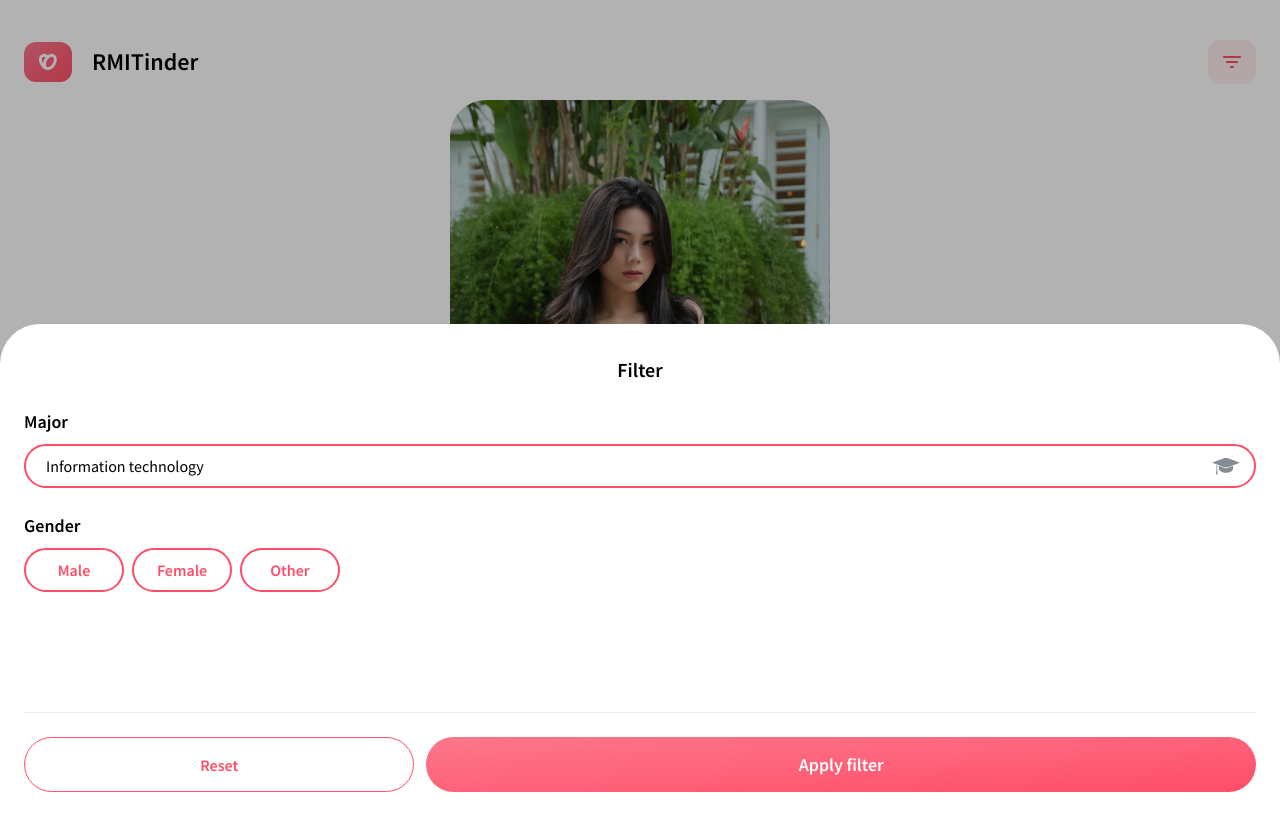
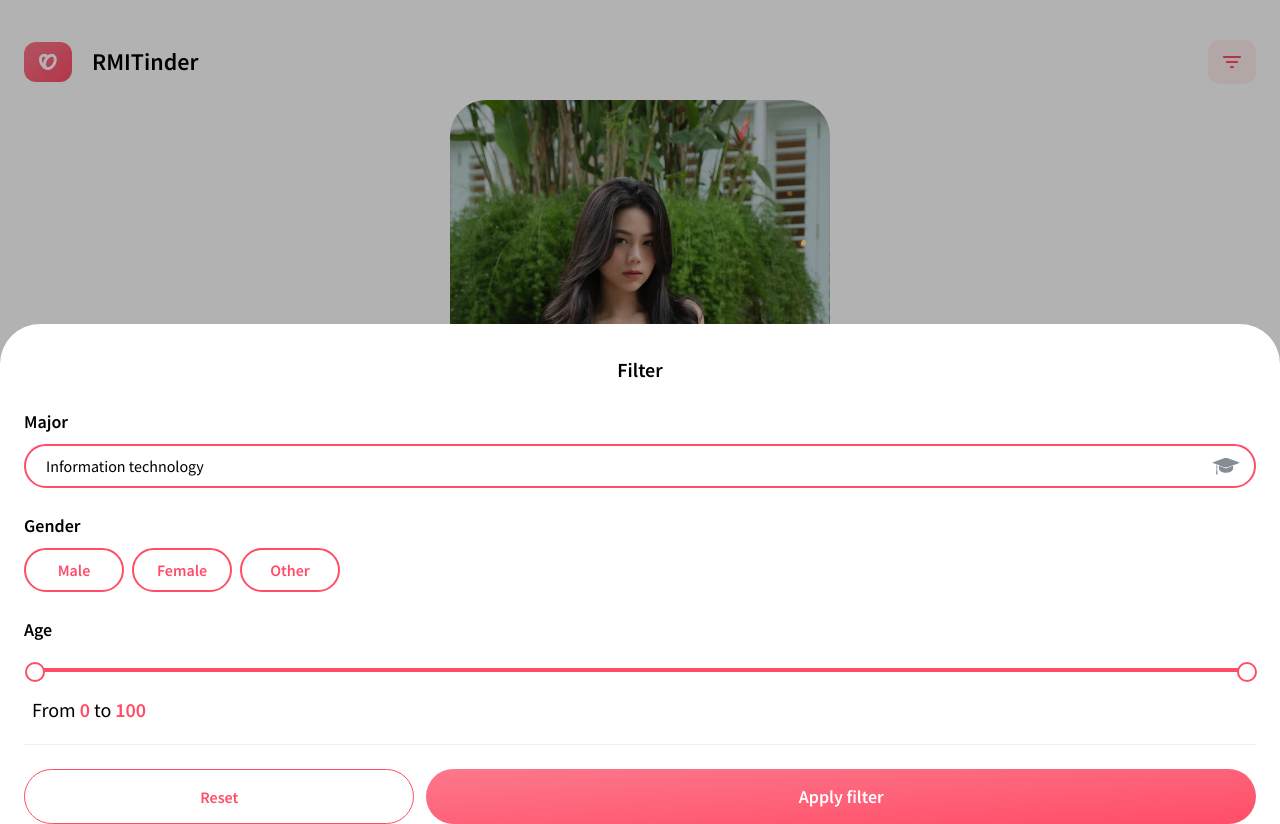
Before and after one commit to b1amage/further-web-front-end, a React (Create React App) app: page / in a window 1280 px wide. Both pictures are taken after a click on the button 1232 px from the left and 62 px from the top of the page. Built offline with nearby package versions, Linux system fonts and the light colour scheme.

Commit message:
update slider

```diff
--- a/src/components/filter/AgeFilter.js
+++ b/src/components/filter/AgeFilter.js
@@ -1,4 +1,5 @@
 import React from "react";
+import Slider from "../utilities/Slider";
 
 const AgeFilter = () => {
 	return (
@@ -7,26 +8,7 @@ const AgeFilter = () => {
 				Age
 			</label>
 
-			<div>
-				<input
-					type="range"
-					name="age"
-					id="age"
-					min="0"
-					max="50"
-					step="1"
-					className="w-1/2 rounded-none appearance-none age bg-gray"
-				/>
-				<input
-					type="range"
-					name="age"
-					id="age"
-					min="51"
-					max="100"
-					step="1"
-					className="w-1/2 -translate-x-1 rounded-none appearance-none age bg-gray"
-				/>
-			</div>
+			<Slider />
 		</div>
 	);
 };
--- a/src/components/filter/FilterModal.js
+++ b/src/components/filter/FilterModal.js
@@ -1,7 +1,7 @@
 import React from "react";
 import ReactDOM from "react-dom";
 
-// import AgeFilter from "./AgeFilter";
+import AgeFilter from "./AgeFilter";
 import GenderFilter from "./GenderFilter";
 import MajorFilter from "./MajorFilter";
 
@@ -21,7 +21,7 @@ const FilterModal = ({ onClick }) => {
 
 					<GenderFilter />
 
-					{/* <AgeFilter /> */}
+					<AgeFilter />
 				</div>
 
 				<div className="flex items-center pt-6 space-x-3 border-t border-gray">
--- a/src/components/navbar/NavButton.js
+++ b/src/components/navbar/NavButton.js
@@ -8,7 +8,7 @@ const NavButton = ({ isActive, className, children, onClick }) => {
 				isActive
 					? "bg-gradient-to-br from-primary-50 to-primary-100 text-white"
 					: "bg-primary-100 bg-opacity-10 text-primary-100"
-			}  px-2 py-3 rounded-xl min-w-[48px] min-h-[40px] flex items-center justify-center border-none outline-none ${className}`}
+			}  px-2 py-3 rounded-xl min-w-[48px] min-h-[40px] flex items-center justify-center border-none outline-none ${className} z-[60]`}
 		>
 			{children}
 		</button>
--- /dev/null
+++ b/src/components/utilities/Slider.js
@@ -0,0 +1,119 @@
+import React, { useState, useRef } from "react";
+import "./Slider.scss";
+
+const Slider = () => {
+	const [min, setMin] = useState(0);
+	const [max, setMax] = useState(100);
+	const minRef = useRef();
+	const maxRef = useRef();
+	const lineRef = useRef();
+
+	return (
+		<>
+			<div className="range-slide">
+				<div className="slide">
+					<div
+						className="line"
+						id="line"
+						style={{ left: "0", right: "0" }}
+					></div>
+					<span
+						className="thumb"
+						id="thumbMin"
+						style={{ left: "0" }}
+						ref={minRef}
+					></span>
+					<span
+						className="thumb"
+						id="thumbMax"
+						style={{ left: "100%" }}
+						ref={maxRef}
+					></span>
+				</div>
+				<input
+					className="input"
+					id="rangeMin"
+					type="range"
+					max="100"
+					min="0"
+					step="1"
+					value={min}
+					onChange={(e) => {
+						const newValue = parseInt(e.target.value);
+						if (newValue > max) return;
+						setMin(newValue);
+
+						minRef.current.style.left = min + "%";
+						lineRef.current.style.left = min + "%";
+						lineRef.current.style.right = max - min + "%";
+					}}
+				/>
+				<input
+					className="input"
+					id="rangeMax"
+					type="range"
+					max="100"
+					min="0"
+					step="1"
+					value={max}
+					onChange={(e) => {
+						const newValue = parseInt(e.target.value);
+						if (newValue < min) return;
+						setMax(newValue);
+
+						maxRef.current.style.left = max + "%";
+						lineRef.current.style.left = min + "%";
+						lineRef.current.style.right = 100 - max + "%";
+					}}
+				/>
+			</div>
+			<div className="m-2 text-xl">
+				<span>
+					From{" "}
+					<span className="font-semibold text-primary-100">
+						{min}
+					</span>{" "}
+				</span>
+				<span>
+					to{" "}
+					<span className="font-semibold text-primary-100">
+						{max}
+					</span>
+				</span>
+			</div>
+		</>
+	);
+};
+
+/**
+ * let min = 10;
+let max = 100;
+
+const calcLeftPosition = value => 100 / (max - min) *  (value - min);
+
+$('#rangeMin').on('input', function(e) {
+  const newValue = parseInt(e.target.value);
+  if (newValue > max) return;
+  min = newValue;
+  $('#thumbMin').css('left', calcLeftPosition(newValue) + '%');
+  $('#min').html(newValue);
+  $('#line').css({
+    'left': calcLeftPosition(newValue) + '%',
+    'right': (100 - calcLeftPosition(max)) + '%'
+  });
+});
+
+$('#rangeMax').on('input', function(e) {
+  const newValue = parseInt(e.target.value);
+  if (newValue < min) return;
+  max = newValue;
+  $('#thumbMax').css('left', calcLeftPosition(newValue) + '%');
+  $('#max').html(newValue);
+  $('#line').css({
+    'left': calcLeftPosition(min) + '%',
+    'right': (100 - calcLeftPosition(newValue)) + '%'
+  });
+});
+ */
+
+export default Slider;
--- /dev/null
+++ b/src/components/utilities/Slider.scss
@@ -0,0 +1,35 @@
+.range-slide {
+	@apply relative w-full h-1 my-6;
+}
+
+.slide {
+	@apply absolute top-0 h-1 bg-gray left-[10px] right-[10px];
+}
+
+.line {
+	@apply bg-primary-100 left-0 top-0 right-0 h-1 absolute;
+}
+
+.thumb {
+	@apply absolute z-[2] rounded-full outline-none text-left border-2 border-primary-100 bg-white dark:bg-dark-2 h-5 w-5 ml-[-9px] top-[-6px];
+}
+
+.input {
+	-webkit-appearance: none;
+
+	@apply m-0 appearance-none absolute pointer-events-none z-[3] h-1 top-0 w-full opacity-0;
+}
+
+.input::-webkit-slider-thumb {
+	-webkit-appearance: none;
+	pointer-events: all;
+
+	@apply appearance-none rounded-full cursor-pointer w-5 h-5;
+}
+
+.display {
+	margin: 40px;
+	width: 240px;
+	display: flex;
+	justify-content: space-between;
+}
```
Also changed, not shown: src/index.scss (+23 -0 lines).
